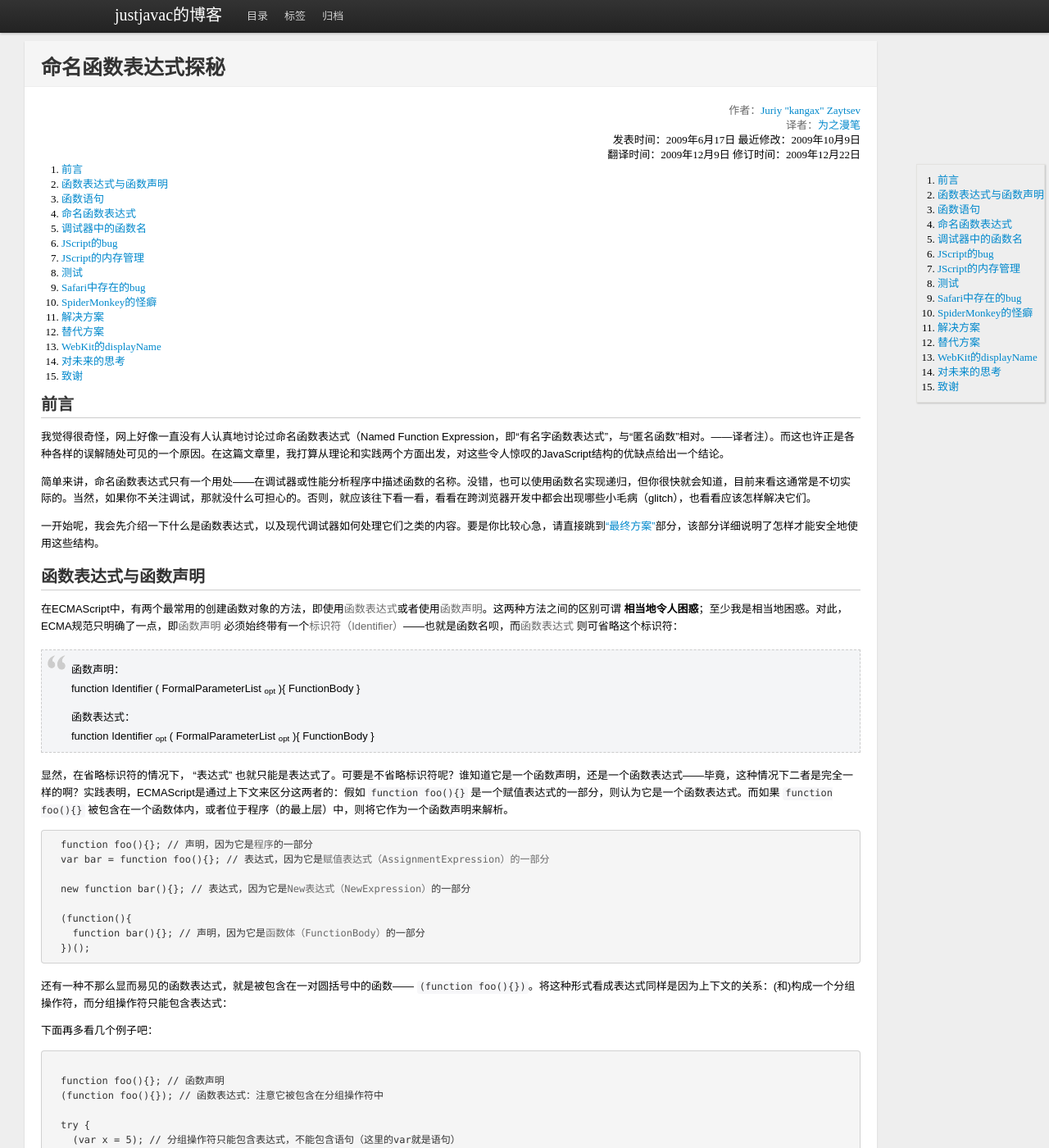
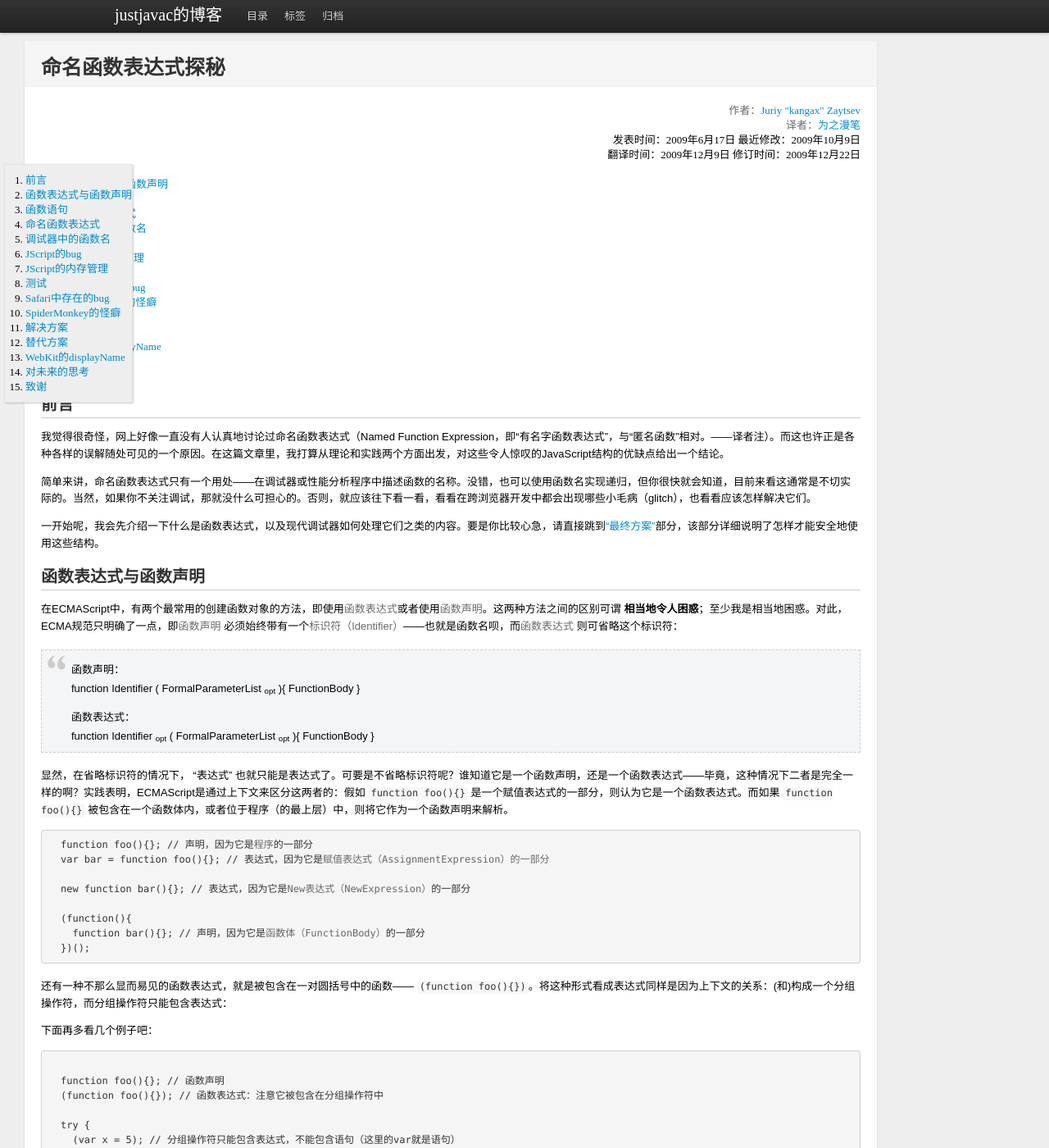
Before and after one commit to justjavac/justjavac.github.com, a Jekyll site: the page named-function-expressions-demystified.html, which Jekyll copies as it is, in a window 1280 px wide and 1400 px high. Shown: the whole window at 82% size. Built offline with Jekyll 4.4.1, drawn with Linux system fonts in a browser that asks for light colours; Markdown is read by kramdown in place of the engine named in the settings.

Commit message:
Signed-off-by: justjavac <justjavac@gmail.com>

```diff
--- a/assets/themes/twitter/css/style.css
+++ b/assets/themes/twitter/css/style.css
@@ -89,7 +89,7 @@ section h3 {
     -webkit-box-shadow: 1px 1px 2px rgba(0, 0, 0, .2);
     box-shadow: 1px 1px 2px rgba(0, 0, 0, .2);
     position: absolute;
-    right: 5px;
+    left: 5px;
     top: 200px;
 }
 .external {
```
